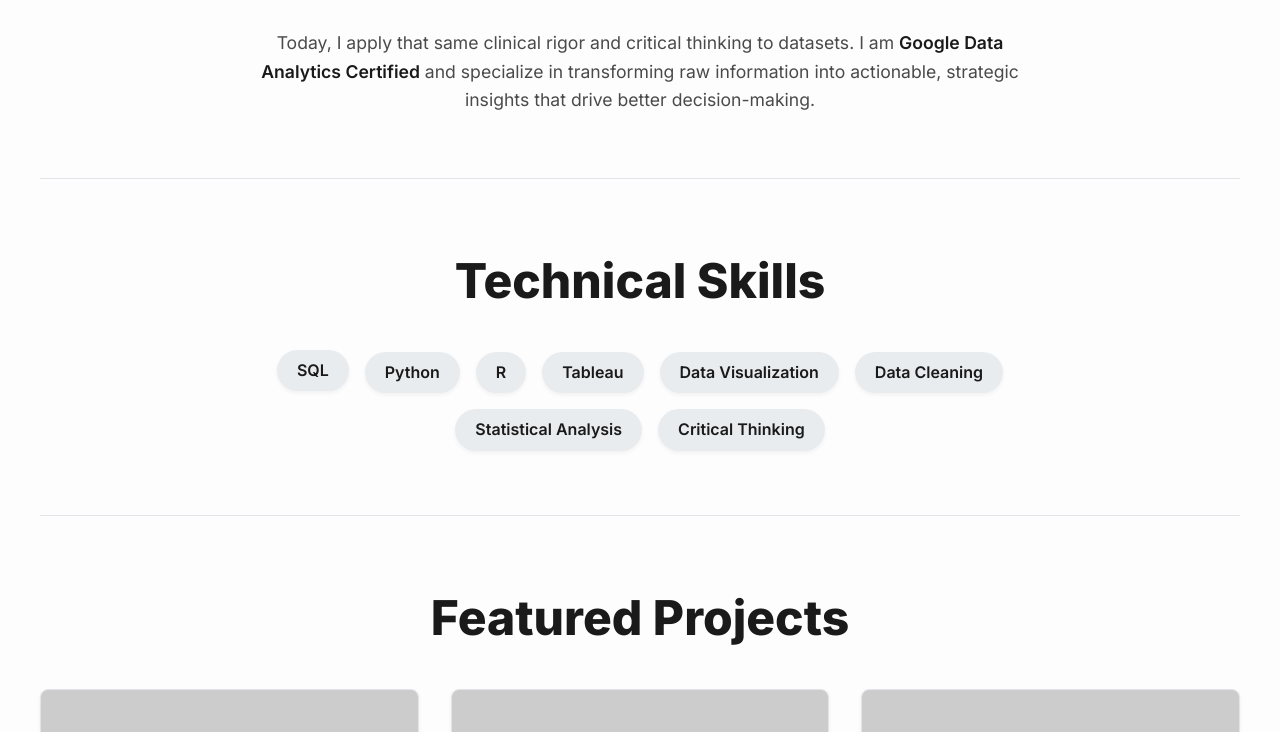
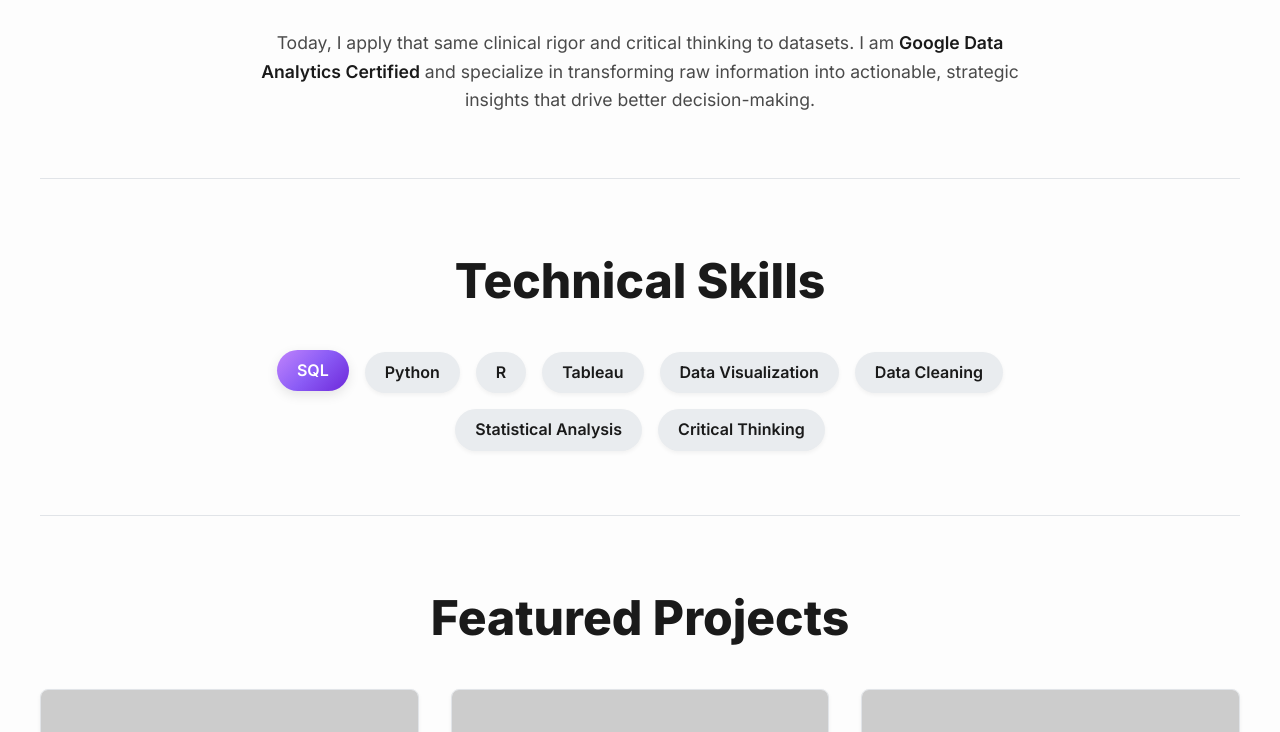
Before and after one commit to mayergabriela/Gabrielas-Web-Page, a plain HTML site: page index.html in a window 1280 px wide. In both pictures the pointer is over the element "SQL". Shown: the part 993-1725 px from the top of the page. Drawn offline with Linux system fonts and the light colour scheme; placeholder pictures from the web are drawn by us.

Commit message:
Add violet gradient hover to skill chips

```diff
--- a/index.html
+++ b/index.html
@@ -166,9 +166,14 @@
             font-weight: 600;
             color: var(--clr-text);
             box-shadow: var(--shadow-sm);
-            transition: transform var(--transition-speed) ease;
+            transition: transform var(--transition-speed) ease, background var(--transition-speed) ease, color var(--transition-speed) ease;
         }
-        .skill-chip:hover { transform: translateY(-2px); }
+        .skill-chip:hover {
+            background: var(--clr-primary-gradient);
+            color: #ffffff;
+            transform: translateY(-2px);
+            box-shadow: var(--shadow-md);
+        }
 
         .projects-grid { display: grid; grid-template-columns: repeat(auto-fit, minmax(min(100%, 300px), 1fr)); gap: var(--space-lg); }
         .project-card {
```
